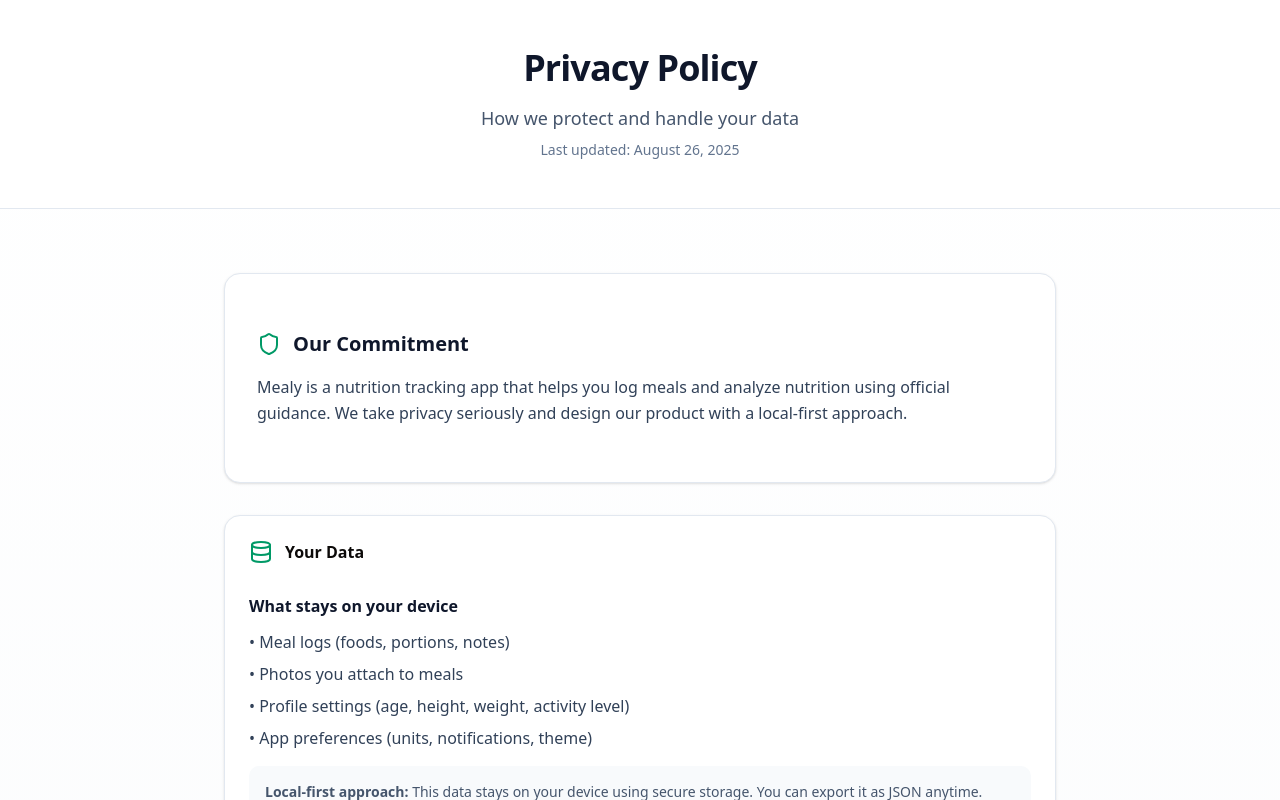
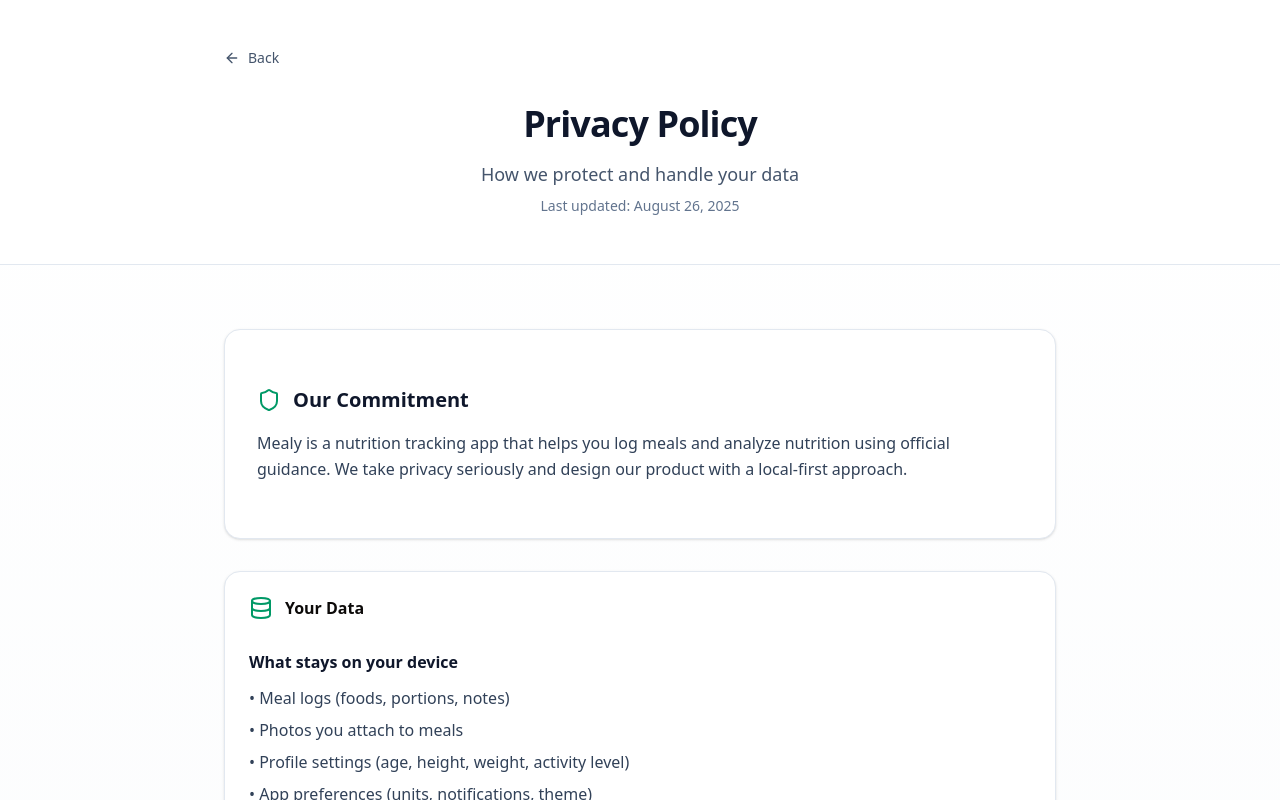
Before and after one commit to jamsamjam/mealy.samlee.ch, a Next.js app: page /privacy in a window 1280 px wide. Shown: the top 800 px of the page. Built offline with nearby package versions, Linux system fonts and the light colour scheme.

Commit message:
add ← button

```diff
--- a/src/app/privacy/page.tsx
+++ b/src/app/privacy/page.tsx
@@ -1,8 +1,9 @@
 import React from "react"
+import Link from "next/link"
 import { Metadata } from "next"
 import { Separator } from "@/components/ui/separator"
 import { Card, CardContent, CardHeader, CardTitle } from "@/components/ui/card"
-import { Shield, Database, Globe, Lock, Users } from "lucide-react"
+import { Shield, Database, Globe, Lock, Users, ArrowLeft } from "lucide-react"
 
 export const metadata: Metadata = {
   title: "Privacy Policy — Mealy",
@@ -16,6 +17,17 @@
       {/* Header */}
       <div className="bg-white border-b border-slate-200">
         <div className="mx-auto max-w-4xl px-4 sm:px-6 lg:px-8 py-12">
+          {/* Back Button */}
+          <div className="mb-8">
+            <Link
+              href="/"
+              className="inline-flex items-center gap-2 text-slate-600 hover:text-slate-900 transition-colors"
+            >
+              <ArrowLeft className="size-4" />
+              <span className="text-sm font-medium">Back</span>
+            </Link>
+          </div>
+
           <div className="text-center">
             <h1 className="text-4xl font-bold tracking-tight text-slate-900">Privacy Policy</h1>
             <p className="mt-4 text-lg text-slate-600">
```
